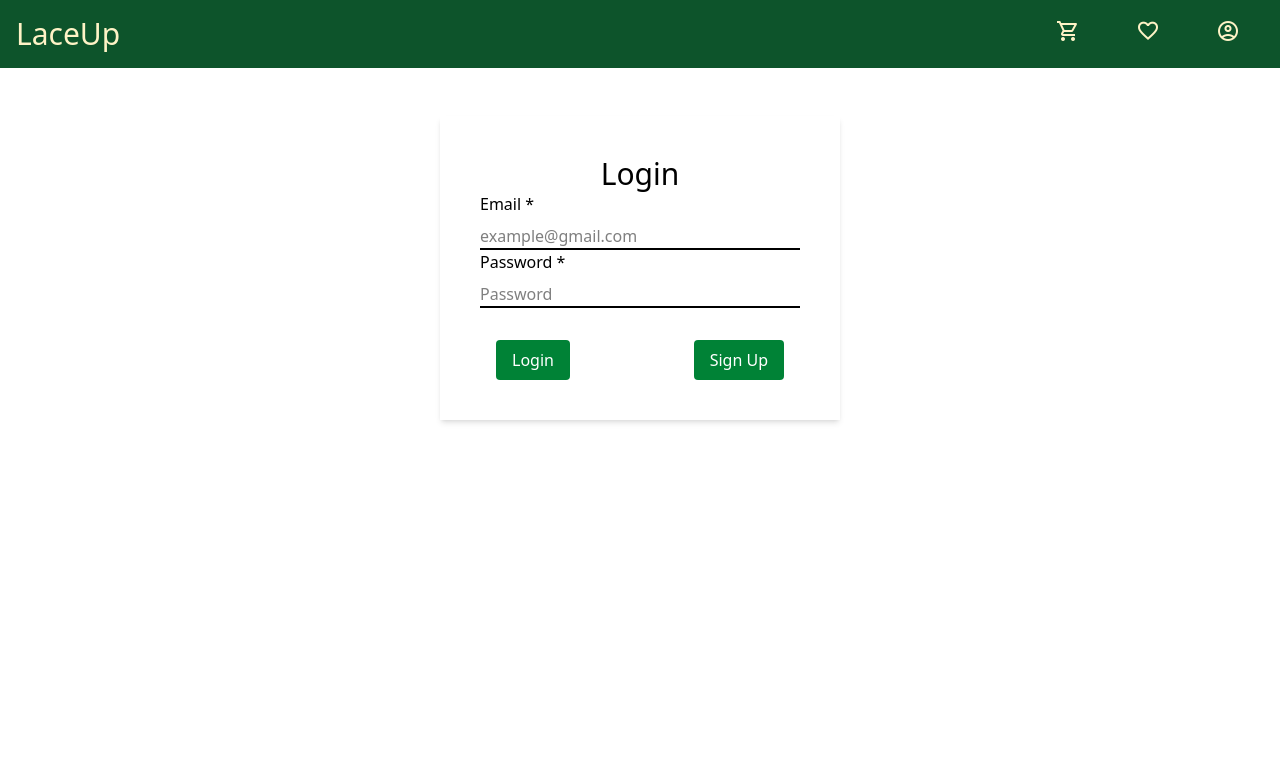
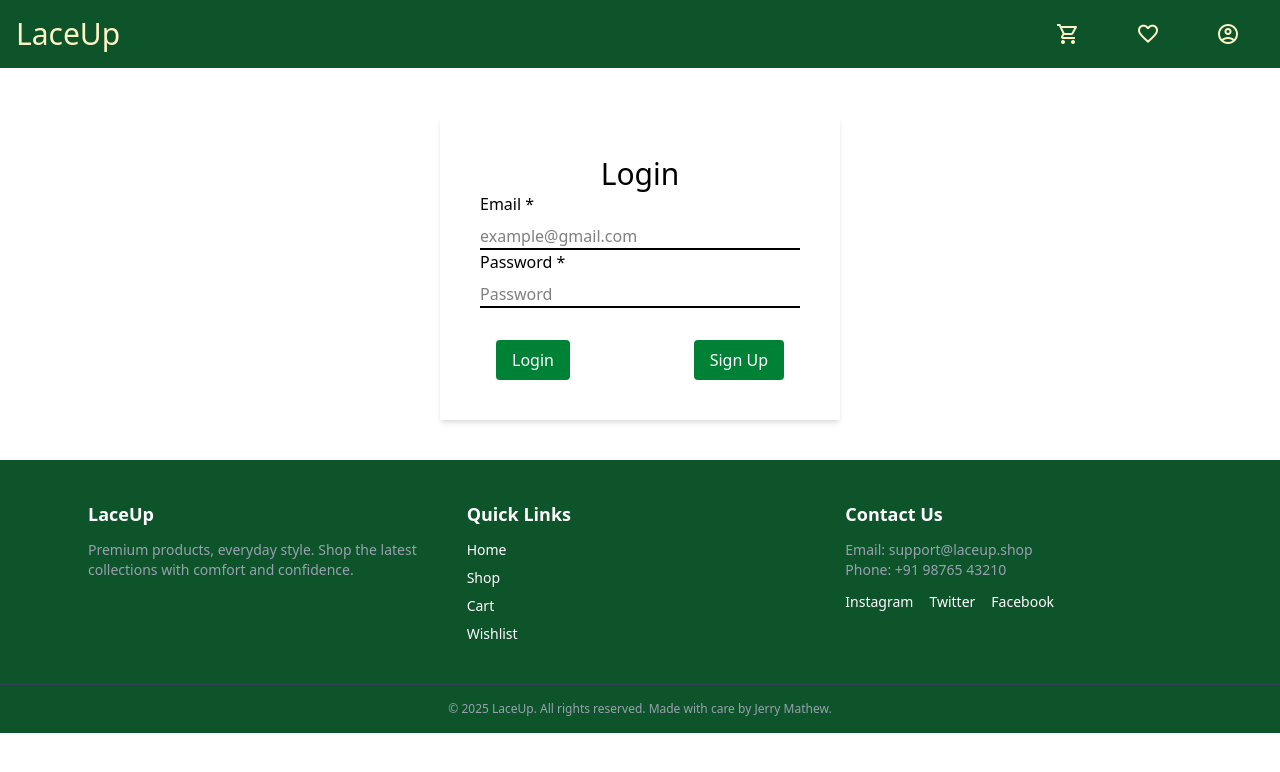
Before and after one commit to jerrymathew24/LaceUp, a React (Vite) app: page /auth/login in a window 1280 px wide. Shown: the top 772 px of the page. Built offline with nearby package versions, Linux system fonts and the light colour scheme; a web font is replaced by a local one.

Commit message:
feat: added footer to LaceUp

```diff
--- a/src/components/CartProductCard.jsx/index.jsx
+++ b/src/components/CartProductCard.jsx/index.jsx
@@ -1,14 +1,7 @@
-import { useNavigate } from "react-router-dom";
 import { useCart } from "../../context/cart-context";
-import { useWishlist } from "../../context/wishlist-context";
-import { findProductInWishlist } from "../../utils/findProductInWishlist";
 
 export const CartProductCard = ({ product }) => {
-  const navigate = useNavigate();
   const { cartDispatch } = useCart();
-  const { wishlist, wishlistDispatch } = useWishlist();
-
-  const isProductInWishlist = findProductInWishlist(wishlist, product.id);
 
   const onRemoveClick = (product) => {
     cartDispatch({
--- /dev/null
+++ b/src/components/Footer/index.jsx
@@ -0,0 +1,40 @@
+export const Footer = () => {
+  return (
+    <footer className="bg-green-900 text-white mt-10">
+      <div className="max-w-6xl mx-auto py-10 px-6 grid grid-cols-1 md:grid-cols-3 gap-8 text-sm">
+        <div>
+          <h4 className="font-semibold text-lg mb-3">LaceUp</h4>
+          <p className="text-gray-400">
+            Premium products, everyday style. Shop the latest collections with comfort and confidence.
+          </p>
+        </div>
+
+        <div>
+          <h4 className="font-semibold text-lg mb-3">Quick Links</h4>
+          <ul className="space-y-2">
+            <li><a href="/" className="hover:text-gray-300">Home</a></li>
+            <li><a href="/products" className="hover:text-gray-300">Shop</a></li>
+            <li><a href="/cart" className="hover:text-gray-300">Cart</a></li>
+            <li><a href="/wishlist" className="hover:text-gray-300">Wishlist</a></li>
+          </ul>
+        </div>
+
+        <div>
+          <h4 className="font-semibold text-lg mb-3">Contact Us</h4>
+          <p className="text-gray-400">Email: support@laceup.shop</p>
+          <p className="text-gray-400">Phone: +91 98765 43210</p>
+          <div className="flex space-x-4 mt-3">
+            <a href="#" aria-label="Instagram" className="hover:text-pink-400">Instagram</a>
+            <a href="#" aria-label="Twitter" className="hover:text-blue-400">Twitter</a>
+            <a href="#" aria-label="Facebook" className="hover:text-blue-300">Facebook</a>
+          </div>
+        </div>
+      </div>
+
+      <div className="text-center text-gray-400 py-4 border-t border-gray-700 text-xs">
+        © {new Date().getFullYear()} LaceUp. All rights reserved. Made with care by Jerry Mathew.
+      </div>
+
+    </footer>
+  );
+};
--- a/src/components/Navbar/index.jsx
+++ b/src/components/Navbar/index.jsx
@@ -79,12 +79,12 @@ const onLogoutClick = () => {
         </div>
 
         <div
-          className="relative"
+          className="relative flex flex-col"
           onClick={() => setIsAccountDropDownOpen(!isAccountDropDownOpen)}
         >
           <span className="material-symbols-outlined px-6 hover:cursor-pointer">
             account_circle
-          </span>{token?.access_token && <span className="text-sm px-2">{email}</span>}
+          </span>{token?.access_token && <span className="text-sm px-2 hover:cursor-pointer">{email}</span>}
 
           {isAccountDropDownOpen && (
             <div className="absolute right-0 top-full mt-1 w-48 bg-amber-50 rounded-md shadow-lg z-10">
--- a/src/components/PriceDetails/index.jsx
+++ b/src/components/PriceDetails/index.jsx
@@ -12,6 +12,7 @@ export const PriceDetails = () => {
   console.log("Current Address:", address);
 
   const navigate = useNavigate();
+  const email = localStorage.getItem("email");
 
   const totalCartAmount = getTotalCartAmount(cart);
   const deliveryCharge = 49;
@@ -45,7 +46,8 @@ export const PriceDetails = () => {
       image:
         "https://therightfit.netlify.app/assets/The%20Right%20Fit-logos.jpeg",
       handler: ({ payment_id }) => {
-        cartDispatch({ type: "CLEAR" });
+        cartDispatch({ type: "RESET_CART" });
+        localStorage.removeItem(`${email}_cart`);
         navigate("/");
       },
     };
@@ -53,7 +55,6 @@ export const PriceDetails = () => {
     const paymentObject = new window.Razorpay(options);
     paymentObject.open();
   };
-
 
   const handleAddressSubmit = (data) => {
     addressDispatch({ type: "SET_ADDRESS", payload: data });
--- a/src/components/WishlistProductCard/index.jsx
+++ b/src/components/WishlistProductCard/index.jsx
@@ -1,16 +1,8 @@
-import { useNavigate } from "react-router-dom";
-import { useCart } from "../../context/cart-context";
 import { useWishlist } from "../../context/wishlist-context";
-import { findProductInCart } from "../../utils/findProductInCart";
 
 export const WishlistProductCard = ({ product }) => {
-  const navigate = useNavigate();
-
-  const { cart, cartDispatch } = useCart();
-
   const { wishlistDispatch, wishlist } = useWishlist();
 
-  const isProductInCart = findProductInCart(cart, product.id);
 
   const onRemoveClick = (product) => {
     wishlistDispatch({
@@ -23,14 +15,7 @@ export const WishlistProductCard = ({ product }) => {
     console.log("wiishhlissttt on remove", wishlist);
   };
 
-  const onCartClick = (product) => {
-    !isProductInCart
-      ? cartDispatch({
-          type: "ADD_TO_CART",
-          payload: { product },
-        })
-      : navigate("/cart");
-  };
+
 
   return (
     <div className="flex bg-white shadow-md rounded-xl overflow-hidden w-full max-w-3xl mx-auto p-4 mb-4">
--- a/src/context/address-context.jsx
+++ b/src/context/address-context.jsx
@@ -11,6 +11,7 @@ const AddressProvider = ({ children }) => {
   const [{ address }, addressDispatch] =
     useReducer(addressReducer, initialState);
 
+
   return (
     <AddressContext.Provider value={{ address, addressDispatch }}>
       {children}
--- a/src/pages/AuthLogin/index.jsx
+++ b/src/pages/AuthLogin/index.jsx
@@ -1,3 +1,4 @@
+import { Footer } from "../../components/Footer";
 import { Login } from "../../components/Login";
 import { Navbar } from "../../components/Navbar";
 
@@ -8,6 +9,7 @@ export const AuthLogin = () => {
       <main className="flex justify-center mt-12">
       <Login />
       </main>
+      <Footer />
     </>
   );
 };
--- a/src/pages/AuthSignUp/index.jsx
+++ b/src/pages/AuthSignUp/index.jsx
@@ -1,3 +1,4 @@
+import { Footer } from "../../components/Footer";
 import { Navbar } from "../../components/Navbar";
 import { SignUp } from "../../components/SignUp";
 
@@ -8,6 +9,7 @@ export const AuthSignUp = () => {
       <main className="flex justify-center mt-1">
         <SignUp />
       </main>
+      <Footer />
     </>
   );
 };
--- a/src/pages/Cart/index.jsx
+++ b/src/pages/Cart/index.jsx
@@ -3,7 +3,7 @@ import { useCart } from "../../context/cart-context";
 import { CartProductCard } from "../../components/CartProductCard.jsx";
 import { PriceDetails } from "../../components/PriceDetails";
 import { useNavigate } from "react-router-dom";
-import { AddressForm } from "../../components/addressForm/index.jsx";
+import { Footer } from "../../components/Footer/index.jsx";
 
 export const Cart = () => {
   const { cart } = useCart();
@@ -39,6 +39,7 @@ export const Cart = () => {
           </>
         )}
       </main>
+      <Footer />
     </>
   );
 };
--- a/src/pages/Home/index.jsx
+++ b/src/pages/Home/index.jsx
@@ -4,6 +4,7 @@ import { useEffect, useState } from "react";
 import { ProductCard } from "../../components/ProductCard";
 import { getAllCategories } from "../../api/getAllCategories";
 import { getProductsByCategory } from "../../utils/getProductsByCategory";
+import { Footer } from "../../components/Footer";
 
 
 export const Home = () => {
@@ -54,6 +55,7 @@ export const Home = () => {
           }
         </div>
       </main>
+      <Footer />
     </>
   );
 };
--- a/src/pages/Wishlist/index.jsx
+++ b/src/pages/Wishlist/index.jsx
@@ -2,6 +2,7 @@ import { Navbar } from "../../components/Navbar";
 import { useNavigate } from "react-router-dom";
 import { useWishlist } from "../../context/wishlist-context";
 import { WishlistProductCard } from "../../components/WishlistProductCard/index.jsx";
+import { Footer } from "../../components/Footer/index.jsx";
 
 export const Wishlist = () => {
   const { wishlist } = useWishlist()
@@ -31,6 +32,7 @@ export const Wishlist = () => {
             </>
         )}
       </main>
+      <Footer />
     </>
   );
 };
```
